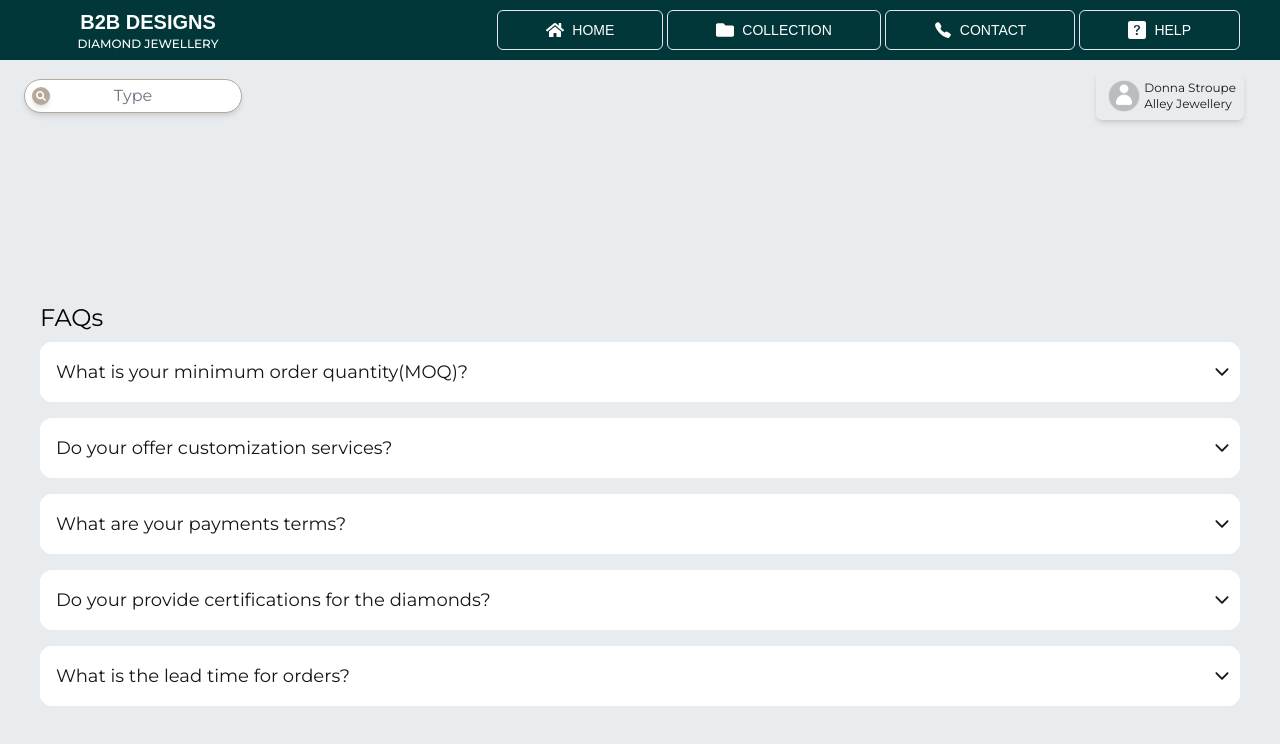
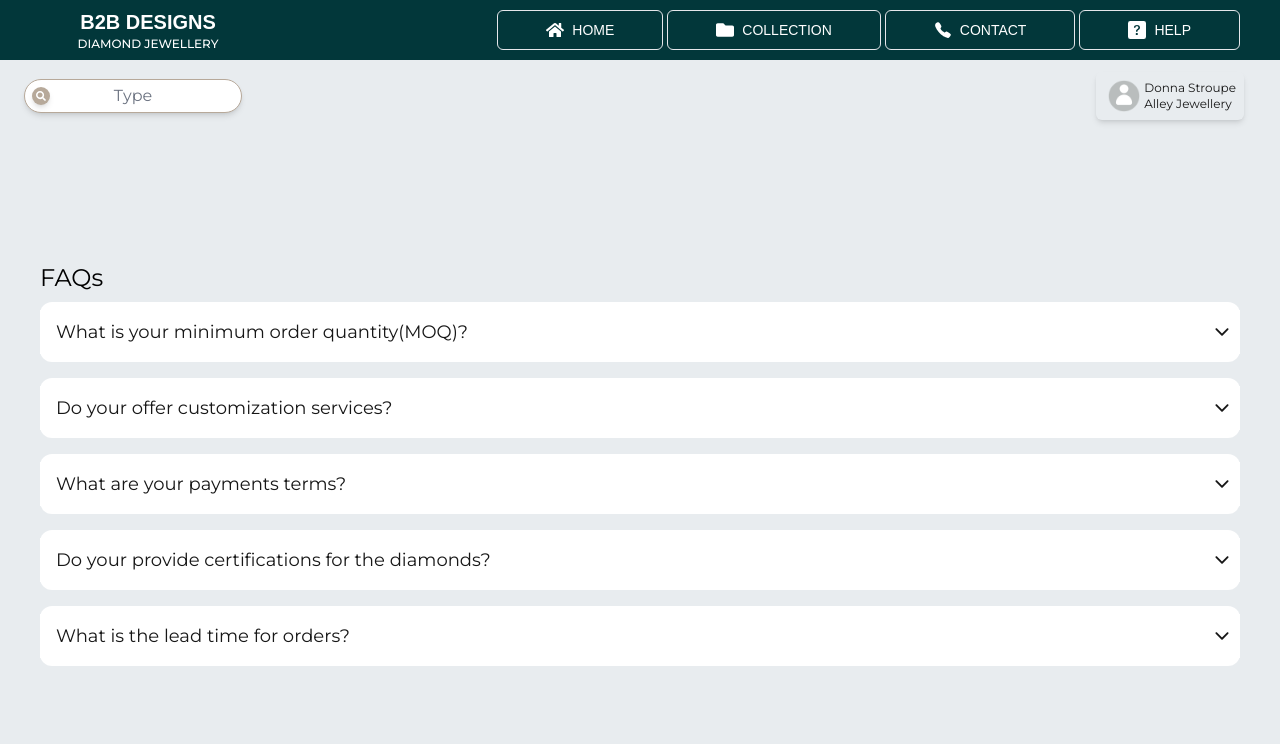
Before and after one commit to AtelierDiamond/client-jewellery-inventory, a Next.js app: page /help in a window 1280 px wide. Shown: the top 744 px of the page. Built offline with nearby package versions, Linux system fonts and the light colour scheme.

Commit message:
fix: css

```diff
--- a/src/components/pages/Collections.tsx
+++ b/src/components/pages/Collections.tsx
@@ -90,7 +90,7 @@ function Collections() {
                         </select>
                     </div>
                 </div>
-                <div className="grid grid-cols-2 md:grid-cols-3 lg:grid-cols-4 gap-10 mt-20">
+                <div className="grid grid-cols-2 md:grid-cols-3 lg:grid-cols-4 gap-10 mt-20 w-1/2">
                     {rings.map((item, index) => (
                         <div
                             key={index}
--- a/src/components/pages/Help.tsx
+++ b/src/components/pages/Help.tsx
@@ -17,9 +17,9 @@ function Help() {
         { question: 'What is the lead time for orders?', answer: '' },
     ]
     return (
-        <div className="flex justify-center items-center bg-[#e8ecef] min-h-screen pt-20">
+        <div className="flex justify-center items-center bg-[#e8ecef] h-screen ">
             <div className="w-full px-10">
-                <h2 className="text-2xl font-normal text-black my-2 font-montserrat">FAQs</h2>
+                <h2 className="text-2xl font-normal text-black my-2">FAQs</h2>
                 <div className="space-y-4">
                     {faqList.map((item, index: number) => (
                         <div
```
